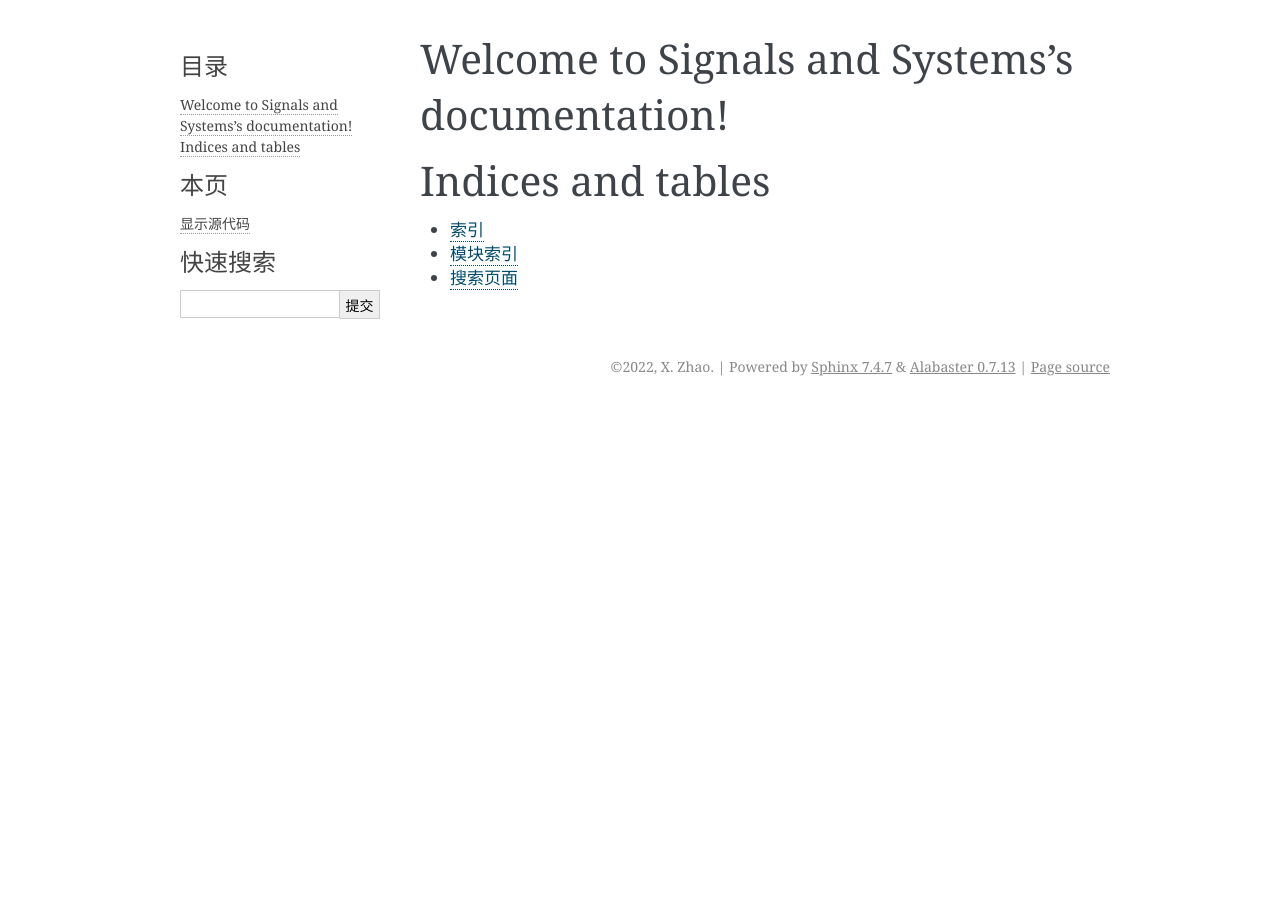
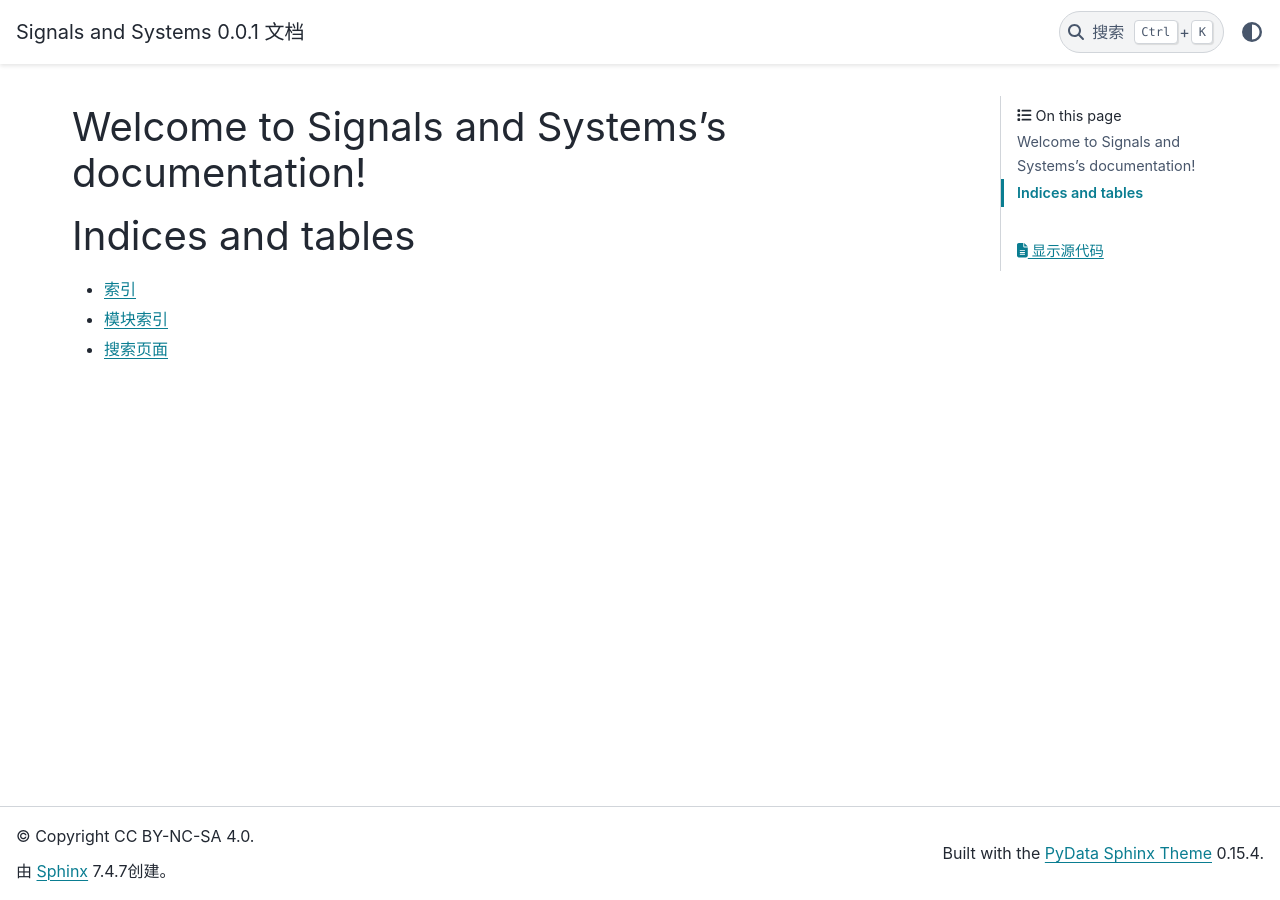
Before and after one commit to atlanswer/Signals-and-Systems, a Sphinx documentation site: the page built from doc/index.rst, in a window 1280 px wide. Built offline with Sphinx 7.4.7 and the PyData theme 0.15.4, drawn with Linux system fonts in a browser that asks for light colours.

Commit message:
configure: change sphinx theme to pydata

```diff
--- a/doc/conf.py
+++ b/doc/conf.py
@@ -19,7 +19,7 @@
 
 project = 'Signals and Systems'
 author = 'X. Zhao'
-copyright = '2022, X. Zhao'
+copyright = 'CC BY-NC-SA 4.0'
 
 # The full version, including alpha/beta/rc tags
 release = '0.0.1'
@@ -44,7 +44,12 @@ language = 'zh_CN'
 # ones.
 extensions = [
     'myst_parser',
+    'numpydoc',
 ]
+
+# numpydoc config
+numpydoc_use_plots = True
+numpydoc_validation_checks = {'all'}
 
 # Add any paths that contain templates here, relative to this directory.
 templates_path = ['_templates']
@@ -60,9 +65,10 @@ exclude_patterns = []
 # The theme to use for HTML and HTML Help pages.  See the documentation for
 # a list of builtin themes.
 #
-html_theme = 'alabaster'
+html_theme = 'pydata_sphinx_theme'
 
 # Add any paths that contain custom static files (such as style sheets) here,
 # relative to this directory. They are copied after the builtin static files,
 # so a file named "default.css" will overwrite the builtin "default.css".
-html_static_path = ['_static']
+# html_static_path = ['_static']
+html_static_path = []
--- a/environment.yml
+++ b/environment.yml
@@ -1,10 +1,12 @@
 name: doc
 channels:
   - conda-forge
+  - defaults
 dependencies:
   - alabaster=0.7.12=py_0
   - attrs=21.4.0=pyhd8ed1ab_0
   - babel=2.9.1=pyh44b312d_0
+  - beautifulsoup4=4.10.0=pyha770c72_0
   - brotlipy=0.7.0=py310he2412df_1003
   - bzip2=1.0.8=h8ffe710_4
   - ca-certificates=2021.10.8=h5b45459_0
@@ -24,11 +26,14 @@ dependencies:
   - markupsafe=2.1.0=py310he2412df_0
   - mdit-py-plugins=0.3.0=pyhd8ed1ab_0
   - mdurl=0.1.0=pyhd8ed1ab_0
+  - mpl-sphinx-theme=3.5.0=pyhd8ed1ab_0
   - myst-parser=0.17.0=pyhd8ed1ab_0
+  - numpydoc=1.2=pyhd8ed1ab_0
   - openssl=1.1.1l=h8ffe710_0
   - packaging=21.3=pyhd8ed1ab_0
   - pip=22.0.3=pyhd8ed1ab_0
   - pycparser=2.21=pyhd8ed1ab_0
+  - pydata-sphinx-theme=0.8.0=pyhd8ed1ab_0
   - pygments=2.11.2=pyhd8ed1ab_0
   - pyopenssl=22.0.0=pyhd8ed1ab_0
   - pyparsing=3.0.7=pyhd8ed1ab_0
@@ -41,6 +46,7 @@ dependencies:
   - rstcheck=3.3.1=pyh9f0ad1d_0
   - setuptools=60.9.3=py310h5588dad_0
   - snowballstemmer=2.2.0=pyhd8ed1ab_0
+  - soupsieve=2.3.1=pyhd8ed1ab_0
   - sphinx=4.4.0=pyh6c4a22f_1
   - sphinxcontrib-applehelp=1.0.2=py_0
   - sphinxcontrib-devhelp=1.0.2=py_0
```
